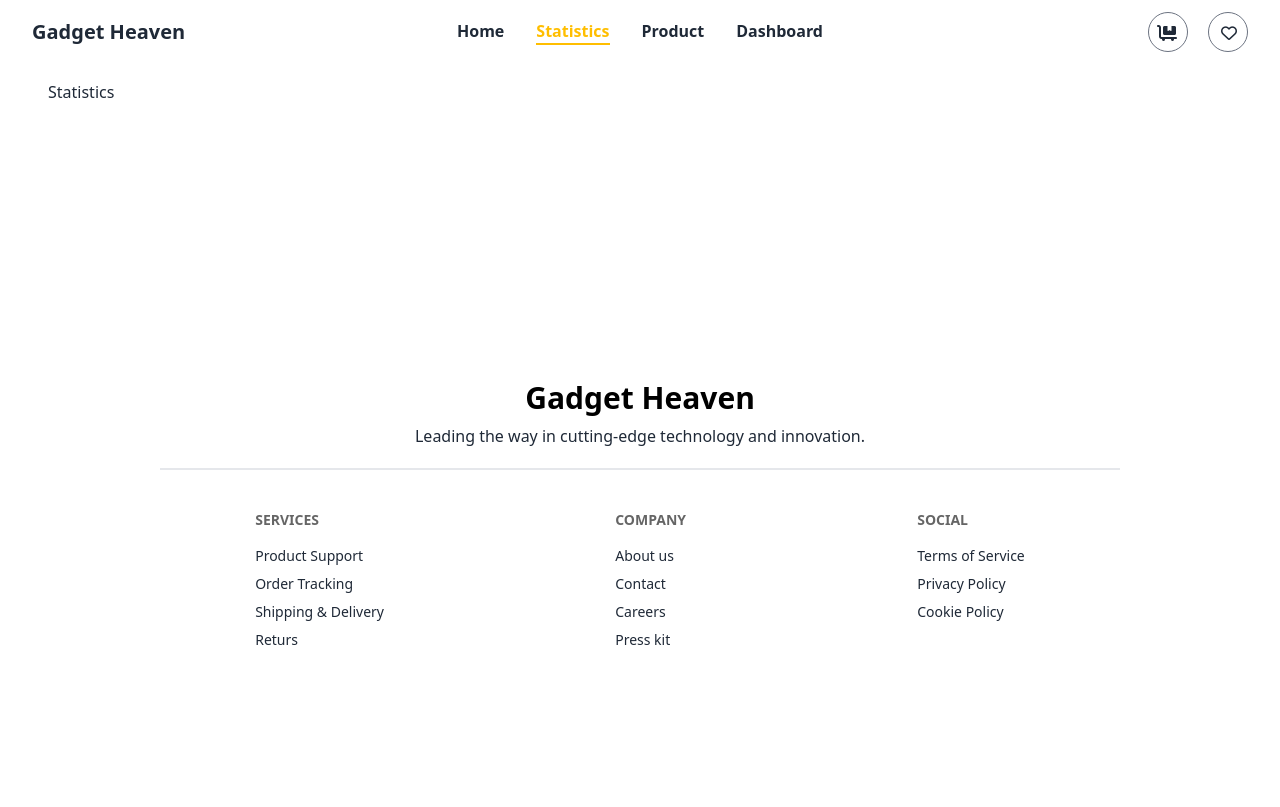
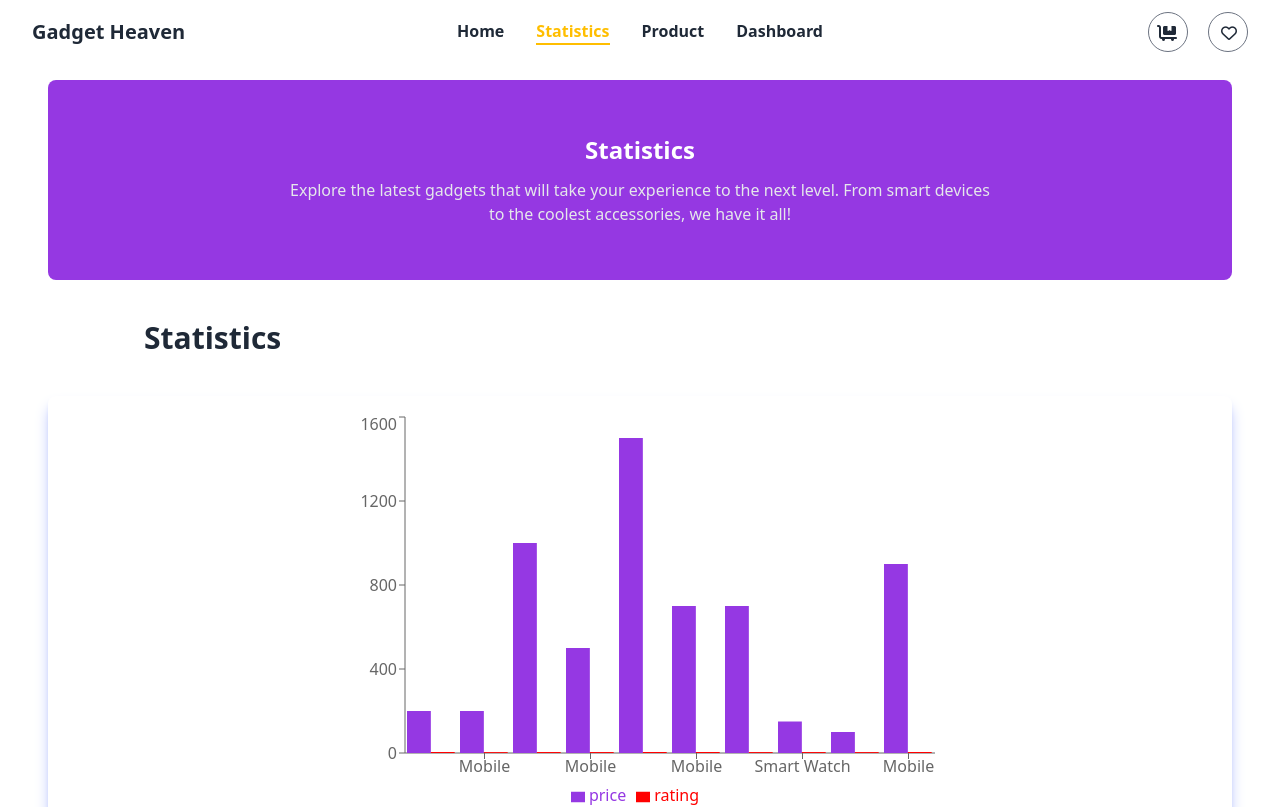
Before and after one commit to programming-hero-web-course-4/b10a8-gadget-heaven-Rajibbepary, a React (Vite) app: page /statistics in a window 1280 px wide. Shown: the top 807 px of the page. Built offline with nearby package versions, Linux system fonts and the light colour scheme.

Commit message:
statistics tab desing barchart add

```diff
--- a/package.json
+++ b/package.json
@@ -15,6 +15,7 @@
     "react": "^18.3.1",
     "react-dom": "^18.3.1",
     "react-router-dom": "^6.27.0",
+    "recharts": "^2.13.3",
     "sort-by": "^1.2.0"
   },
   "devDependencies": {
--- a/src/components/pages/Statistics.jsx
+++ b/src/components/pages/Statistics.jsx
@@ -1,11 +1,35 @@
 import React from 'react';
+import { useLoaderData } from 'react-router-dom';
+import { BarChart, Bar,  XAxis,
+    YAxis,
+    Tooltip,
+    Legend,
+    Line} from "recharts";
+const Statistics = () => {
 
-const Statistics = () => {
+    const data = useLoaderData()
+
     return (
-        <div>
-            Statistics
-        </div>
+        <>
+           <div className='bg-[#9538E2] h-[200px] rounded-lg flex flex-col justify-center items-center gap-3'>
+            <h1 className='text-white text-2xl font-bold'>Statistics</h1>
+            <p className='text-gray-200 text-center'>Explore the latest gadgets that will take your experience to the next level. From smart devices <br /> to the coolest accessories, we have it all!</p>
+            </div>
+            <h1 className='text-3xl font-bold py-10 ml-24'>Statistics</h1>
+           <div className="flex justify-center mx-auto bg-[#FFFFFF] h-[450px] rounded-lg  shadow-lg shadow-indigo-300 pt-4">
+           <BarChart width={600} height={400} data={data} barSize={29}>
+           <XAxis dataKey="category"  />
+      <YAxis />
+      <Tooltip />
+      <Legend />
+      <Bar dataKey="price" fill="#9538E3" />
+      <Bar dataKey="rating" fill="red" />
+    </BarChart>
+           </div>
+        </>
+
     );
+
 };
 
 export default Statistics;
--- a/src/components/routes/Routes.jsx
+++ b/src/components/routes/Routes.jsx
@@ -34,7 +34,8 @@ const routes = createBrowserRouter([
         },
         {
             path:'/statistics',
-            element:<Statistics></Statistics>
+            element:<Statistics></Statistics>,
+            loader:() =>fetch('../product.json'),
           },
           {
             path:'/product',
```
Also changed, not shown: 1 other file (tests, documents, lock files or other folders).
